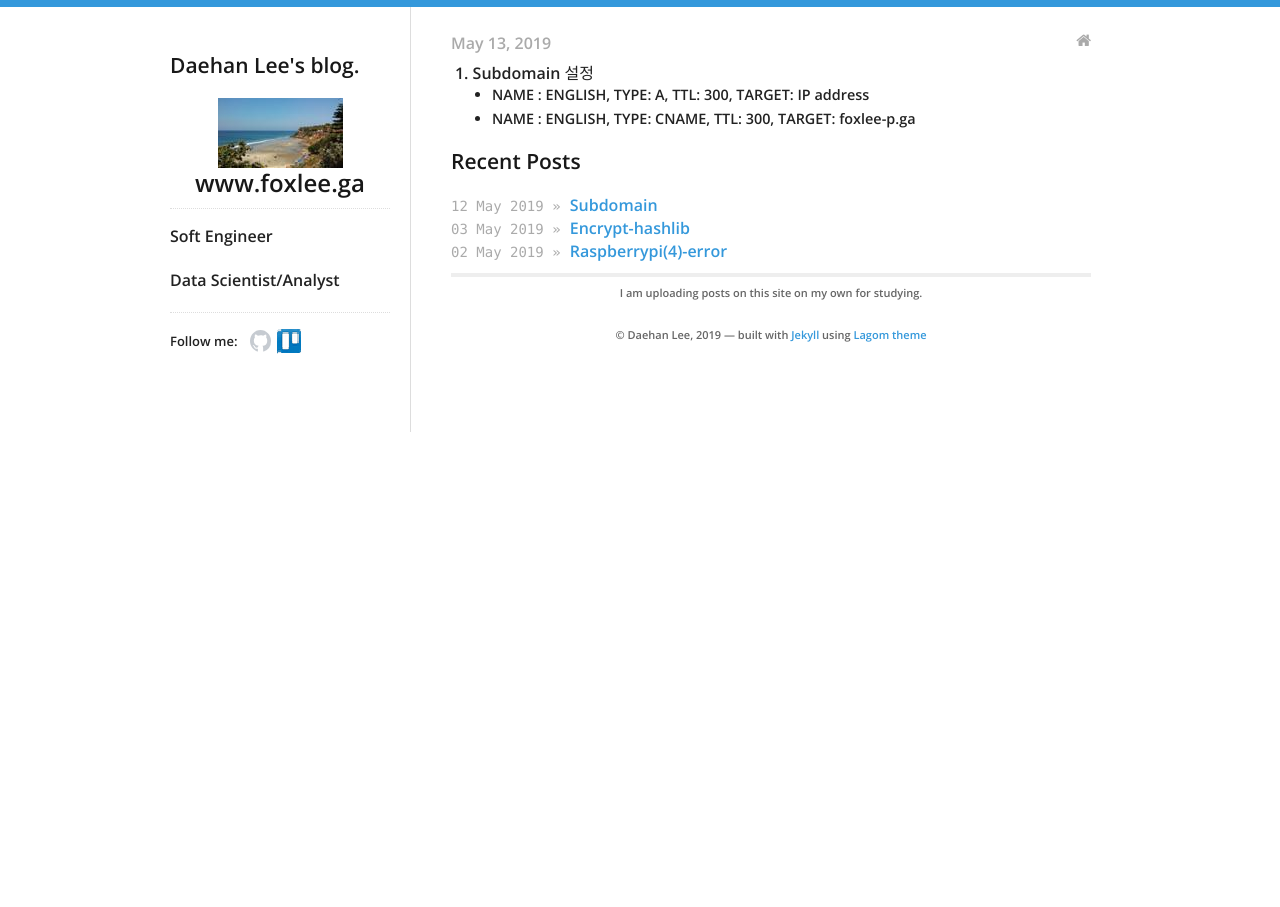
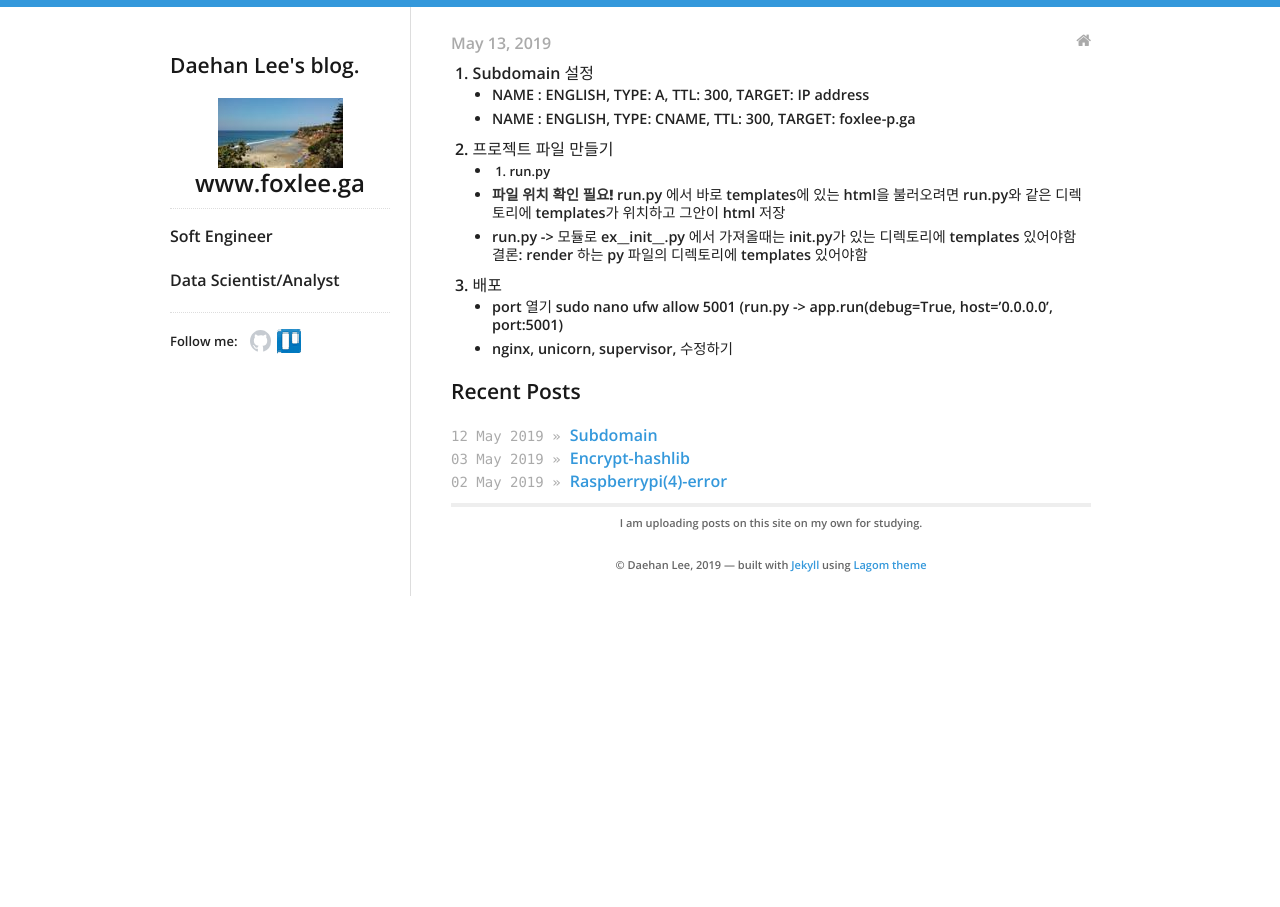
Before and after one commit to daehan0226/Study, a Jekyll site: the page built from _posts/2019-05-13-Flask_review.md, in a window 1280 px wide. Built offline with Jekyll 4.4.1, drawn with Linux system fonts in a browser that asks for light colours.

Commit message:
Update 2019-05-13-Flask_review.md

```diff
--- a/_posts/2019-05-13-Flask_review.md
+++ b/_posts/2019-05-13-Flask_review.md
@@ -9,3 +9,13 @@ categories:
 1. Subdomain 설정
  - NAME : ENGLISH, TYPE: A, TTL: 300, TARGET: IP address
  - NAME : ENGLISH, TYPE: CNAME, TTL: 300, TARGET: foxlee-p.ga
+
+
+2. 프로젝트 파일 만들기
+ - 1. run.py
+ - **파일 위치 확인 필요!** run.py 에서 바로 templates에 있는 html을 불러오려면 run.py와 같은 디렉토리에 templates가 위치하고 그안이 html 저장
+ - run.py -> 모듈로 ex__init__.py 에서 가져올때는 init.py가 있는 디렉토리에 templates 있어야함 결론: render 하는 py 파일의 디렉토리에 templates 있어야함
+
+ 3. 배포
+ - port 열기 sudo nano ufw allow 5001 (run.py -> app.run(debug=True, host='0.0.0.0', port:5001)
+ - nginx, unicorn, supervisor,  수정하기
```
